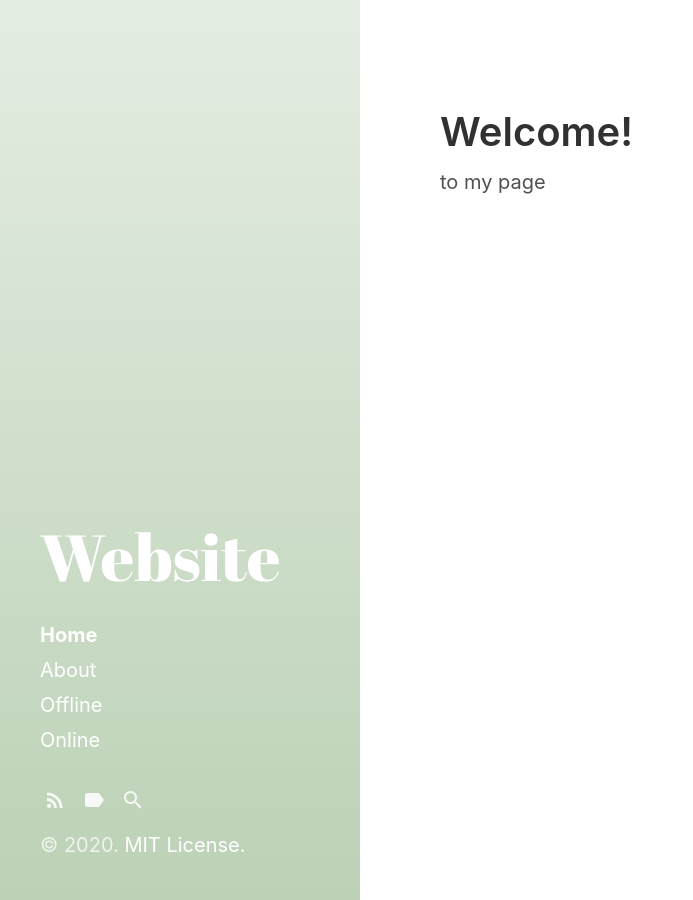
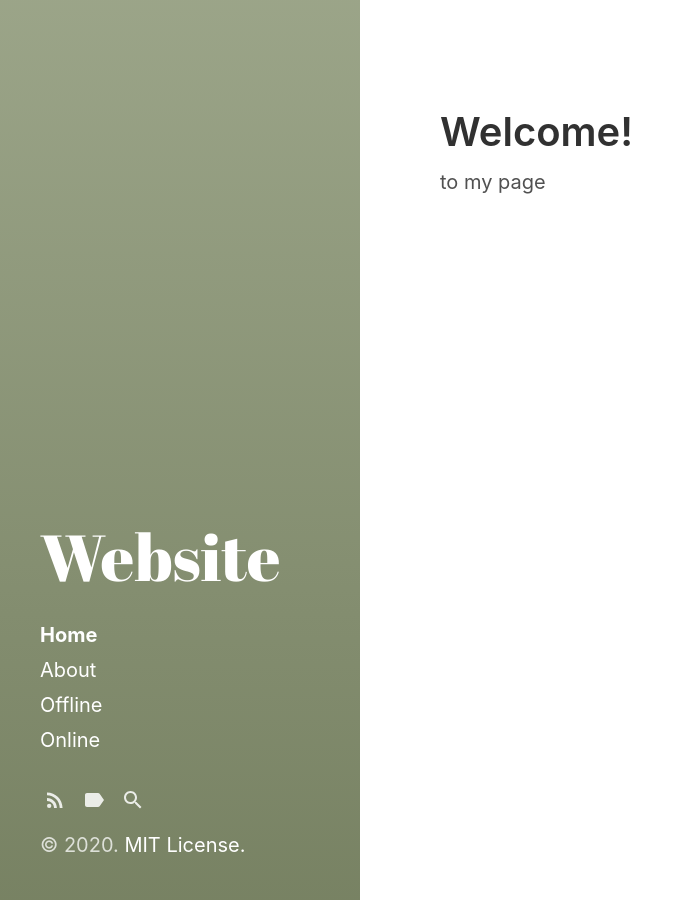
Before and after one commit to jyang123-bit/Website, a Jekyll site: the page built from index.html, in a window 1280 px wide. Shown: the whole page, without its empty margins (0-693 px from the left). Built offline with Jekyll 4.4.1, drawn with Linux system fonts in a browser that asks for light colours; the list of posts is cut into pages by our own code.

Commit message:
Update _variables.scss

```diff
--- a/_sass/hydeout/_variables.scss
+++ b/_sass/hydeout/_variables.scss
@@ -42,7 +42,7 @@ $code-font-family: Menlo, Monaco, 'Courier New', monospace !default;
 $code-color: #bf616a !default;
 
 // Hyde theming
-$sidebar-bg-color: #D0DFCC !default;
+$sidebar-bg-color: #8A9574 !default;
 $sidebar-fg-color: #fff !default;
 $sidebar-sticky: true !default;
 $layout-reverse: false !default;
```
